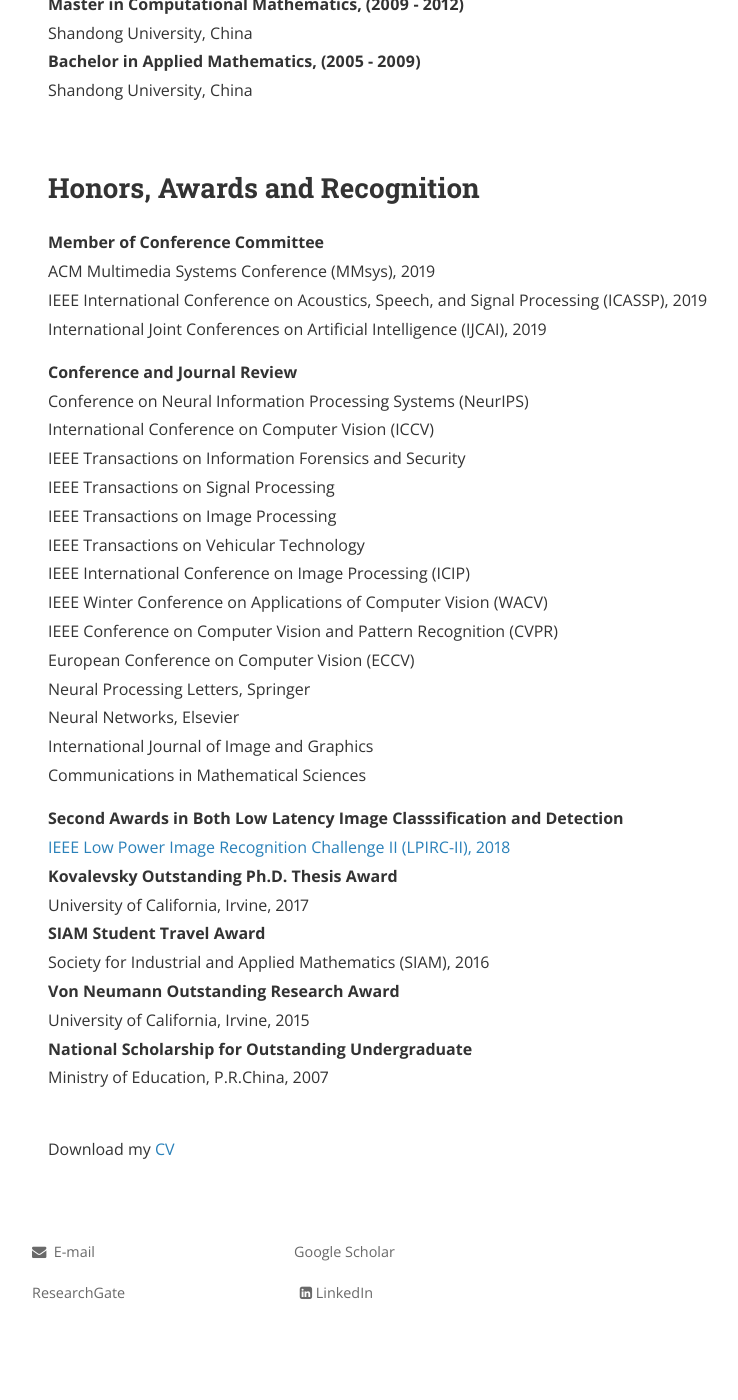
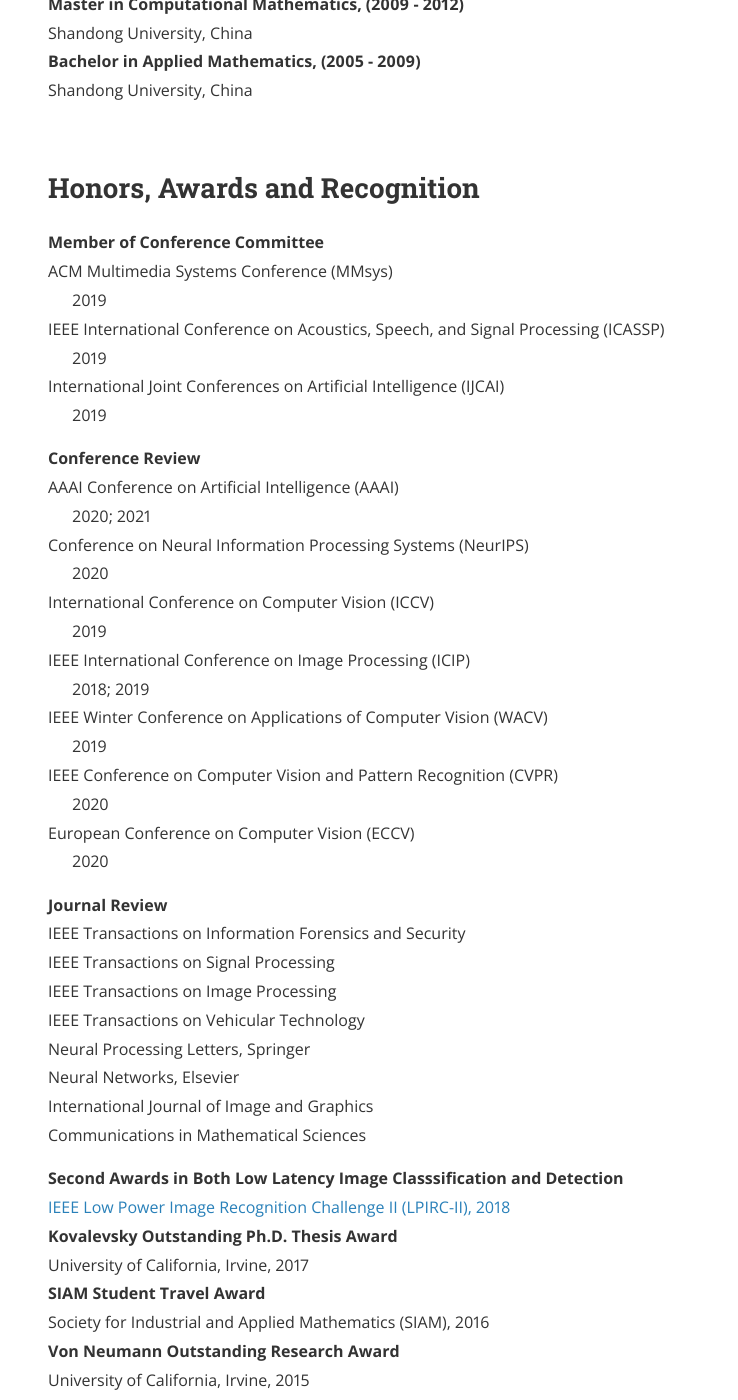
Before and after one commit to zsivine/zsivine.github.io, a Jekyll site: the page built from about.md, in a window 1280 px wide and 1400 px high, scrolled down 670 px. Shown: the whole window, without its empty margins (224-962 px from the left). Built offline with Jekyll 4.4.1, drawn with Linux system fonts in a browser that asks for light colours; nearby versions of some CDN libraries; comment, search, counter and statistics services are not loaded; a style sheet for code colours, icons or effects is not loaded; before the commit the page ends 2022 px from its top, so only the background shows below that.

Commit message:
add conference review details

```diff
--- a/about.md
+++ b/about.md
@@ -22,27 +22,41 @@ In July 2018, I finished my PhD in Mathematics from the University of California
 <h2>Honors, Awards and Recognition</h2>
 
 <strong>Member of Conference Committee</strong>
-<br>    ACM Multimedia Systems Conference (MMsys), 2019
+<br>    ACM Multimedia Systems Conference (MMsys) \
+        &ensp; &ensp; 2019
 <br>    IEEE International Conference on Acoustics, Speech, and
-	Signal Processing (ICASSP), 2019
-<br>    International Joint Conferences on Artificial Intelligence (IJCAI), 2019
+	Signal Processing (ICASSP) \
+	    &ensp; &ensp; 2019
+<br>    International Joint Conferences on Artificial Intelligence (IJCAI) \
+        &ensp; &ensp; 2019
 
 
-<strong>Conference and Journal Review</strong>
-<br>    Conference on Neural Information Processing Systems (NeurIPS)
-<br>    International Conference on Computer Vision (ICCV)
+<strong>Conference Review</strong>
+<br>    AAAI Conference on Artificial Intelligence (AAAI) \
+        &ensp; &ensp; 2020; 2021
+<br>    Conference on Neural Information Processing Systems (NeurIPS) \
+        &ensp; &ensp; 2020
+<br>    International Conference on Computer Vision (ICCV) \
+        &ensp; &ensp; 2019
+<br>    IEEE International Conference on Image Processing (ICIP) \
+        &ensp; &ensp; 2018; 2019
+<br>    IEEE Winter Conference on Applications of Computer Vision (WACV) \
+        &ensp; &ensp; 2019
+<br>    IEEE Conference on Computer Vision and Pattern Recognition (CVPR) \
+        &ensp; &ensp; 2020
+<br>    European Conference on Computer Vision (ECCV) \
+        &ensp; &ensp; 2020
+
+<strong>Journal Review</strong>
 <br>    IEEE Transactions on Information Forensics and Security
 <br>    IEEE Transactions on Signal Processing
 <br>    IEEE Transactions on Image Processing
 <br>    IEEE Transactions on Vehicular Technology
-<br>    IEEE International Conference on Image Processing (ICIP)
-<br>    IEEE Winter Conference on Applications of Computer Vision (WACV)
-<br>    IEEE Conference on Computer Vision and Pattern Recognition (CVPR)
-<br>    European Conference on Computer Vision (ECCV)
 <br>    Neural Processing Letters, Springer
 <br>    Neural Networks, Elsevier
 <br>    International Journal of Image and Graphics
 <br>    Communications in Mathematical Sciences
+
 
 <strong>Second Awards in Both Low Latency Image Classsification and Detection</strong>
 <br>    <a href="https://lpirc.ecn.purdue.edu/">
```
